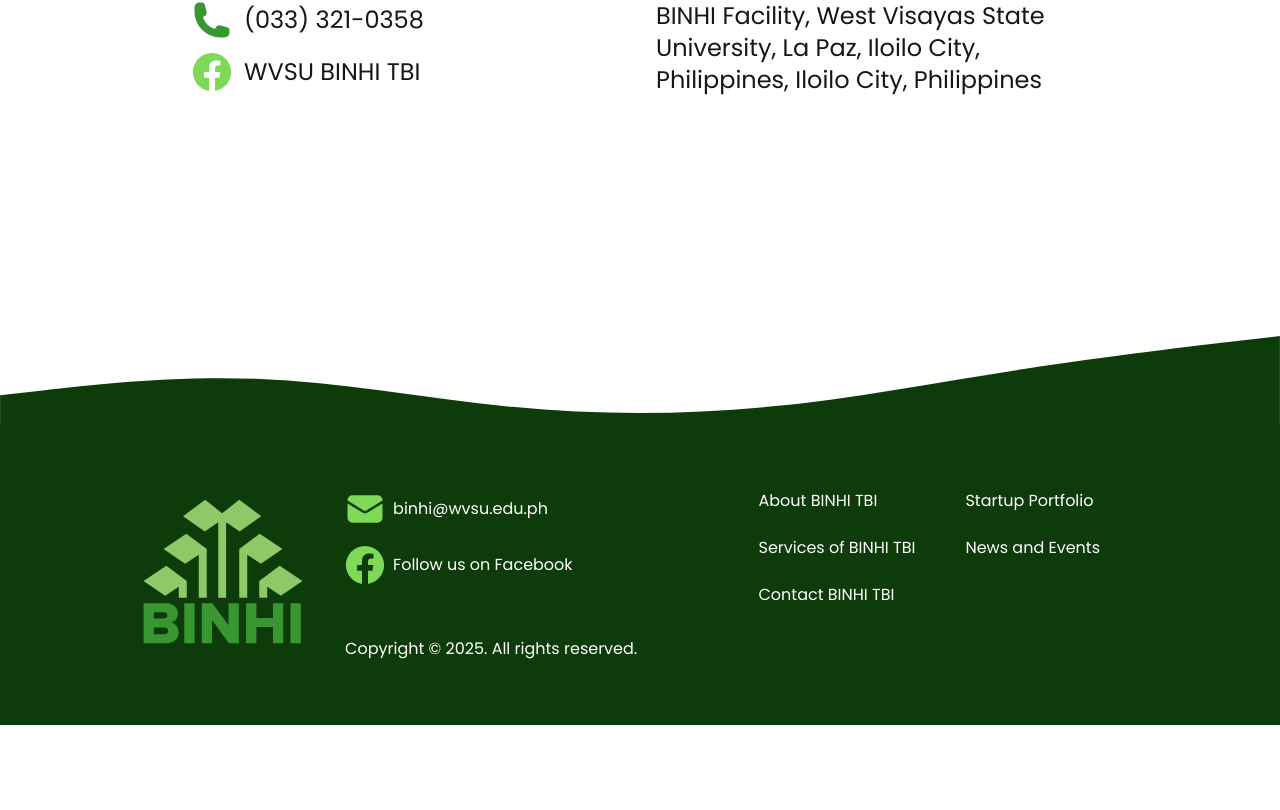
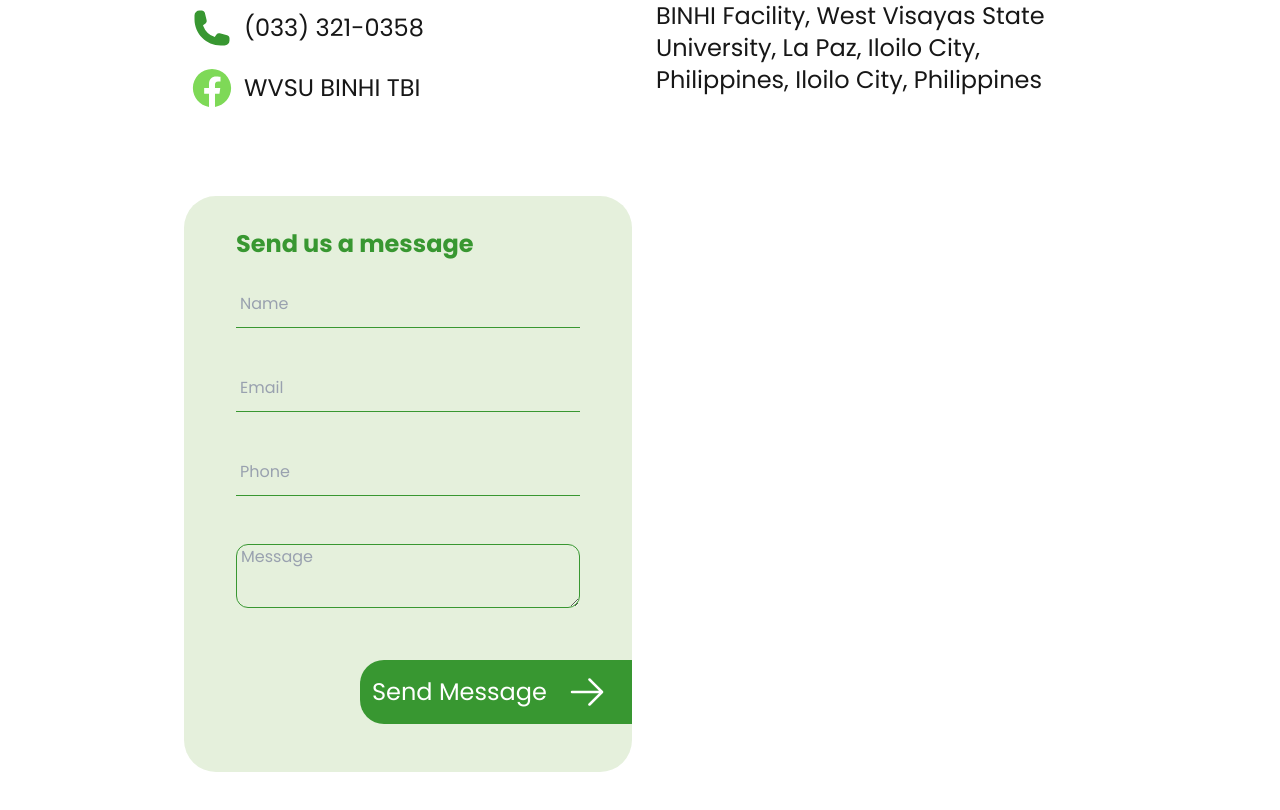
Before and after one commit to SPARK-Hub-WVSU/BINHI-Website-2025, a Next.js app: page /contacts in a window 1280 px wide. Shown: the part 590-1400 px from the top of the page. Before the commit the page ends 1315 px from the top, so only its background shows below. Built offline with nearby package versions, Linux system fonts and the light colour scheme.

Commit message:
feat: Added send message component

```diff
--- /dev/null
+++ b/src/app/contacts/_components/SendMessageBox.jsx
@@ -0,0 +1,23 @@
+"use client";
+import { ArrowRightIcon } from '@heroicons/react/24/solid';
+export default function SendMessageBox() {
+    return (
+    <div className="bg-[#E5F0DC] h-[36rem] rounded-4xl shadow-black">
+        <div className="p-8">
+        <p className="font-bold text-primary pl-5">Send us a message</p>
+            {/* INPUT */}
+            <div className="p-5 flex flex-col gap-y-9">
+                <input name="Name" type="text" className="w-full h-12 pl-1 border-0 border-b-[1px] border-primary bg-transparent focus:outline-none text-gray-700 placeholder-gray-400" placeholder="Name"/>
+                <input name="Email" type="text" className="w-full h-12 pl-1 border-0 border-b-[1px] border-primary bg-transparent focus:outline-none text-gray-700 placeholder-gray-400" placeholder="Email"/>
+                <input name="Phone" type="text" className="w-full h-12 pl-1 border-0 border-b-[1px] border-primary bg-transparent focus:outline-none text-gray-700 placeholder-gray-400" placeholder="Phone"/>
+                <textarea name="Phone" type="text" className="mt-3 w-full h-[4rem] pl-1 rounded-xl border-[1px] border-primary bg-transparent focus:outline-none text-gray-700 placeholder-gray-400" placeholder="Message"/>
+            </div>
+        </div>
+        <button type='button' className="bg-primary ml-auto p-3 flex flex-row gap-x-5 w-[17rem] rounded-l-3xl items-center">
+            <p className="text-white">Send Message</p>
+            <ArrowRightIcon className="text-white w-[40px] h-[40px]" />
+        </button>
+
+    </div>
+    );
+}
--- a/src/app/contacts/page.js
+++ b/src/app/contacts/page.js
@@ -1,6 +1,6 @@
 import { MapPinIcon } from '@heroicons/react/24/solid';
 import contacts from './_data/contacts';
-import Image from 'next/image';
+import SendMessageBox from './_components/SendMessageBox';
 
 export default function Contacts() {
   return (
@@ -14,41 +14,36 @@
         </section>
 
         {/* Contacts */}
-        <section className="h-96 flex flex-wrap sm:flex-nowrap mt-[6rem] w-full max-w-[60rem] px-8 sm:px-4 justify-end">
+        <section className="h-[100rem] flex flex-wrap sm:flex-nowrap mt-[6rem] w-full max-w-[60rem] px-8 sm:px-4 justify-end">
 
           {/* RIGHT on DESKTOP, TOP on MOBILE */}
             <div className="w-full sm:w-1/2 p-2 order-1 sm:order-2">
               {/* ADDRESS AND MAP */}
-
               {/* ADDRESS */}
               <div className="flex flex-col  gap-y-3 p-2">
                 <div className="flex flex-row items-center gap-x-3">
                   <MapPinIcon className="text-primary w-[40px] h-[40px]" />
                   <p className="font-bold text-primary">Address</p>
                 </div>
-
-                <p>
-                  BINHI Facility, West Visayas State University, La Paz, Iloilo City, Philippines, Iloilo City, Philippines
-                </p>
-
+                <p>BINHI Facility, West Visayas State University, La Paz, Iloilo City, Philippines, Iloilo City, Philippines</p>
               </div>
-
-
             </div>
 
             {/* LEFT on DESKTOP, BOTTOM on MOBILE */}
-            <div className="w-full sm:w-1/2 p-2 order-2 sm:order-1">
+            <div className="flex flex-col gap-y-[5rem] w-full sm:w-1/2 p-2 order-2 sm:order-1">
             {/* CONTACTS AND MESSAGE */}
               {/* CONTACTS */}
-              <div className="flex flex-col  gap-y-3 p-2">
+              <div className="flex flex-col gap-y-5 p-2">
                 {contacts.map((contact, index) => (
                 <div key={index} className="flex flex-row items-center gap-x-3">
                   {contact.icon}
                   <p>{contact.details}</p>
                 </div>
-                ))
-                }
+                ))}
               </div>
+
+                {/* SEND A MESSAGE */}
+                <SendMessageBox />
 
             </div>
 
```
